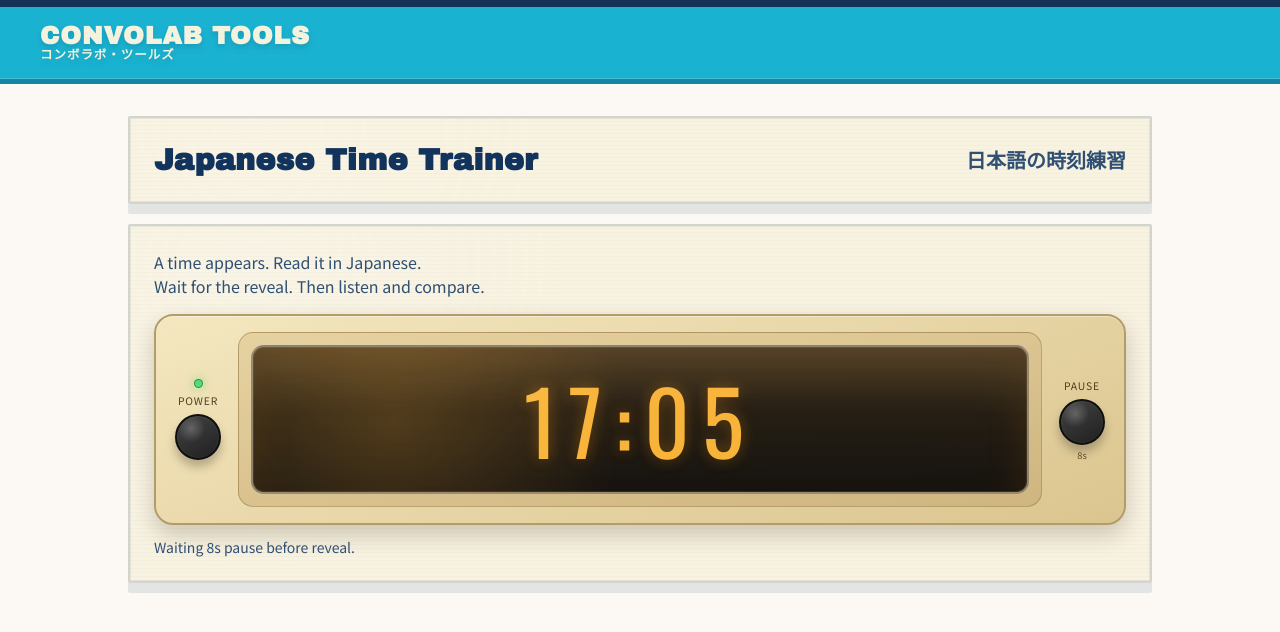
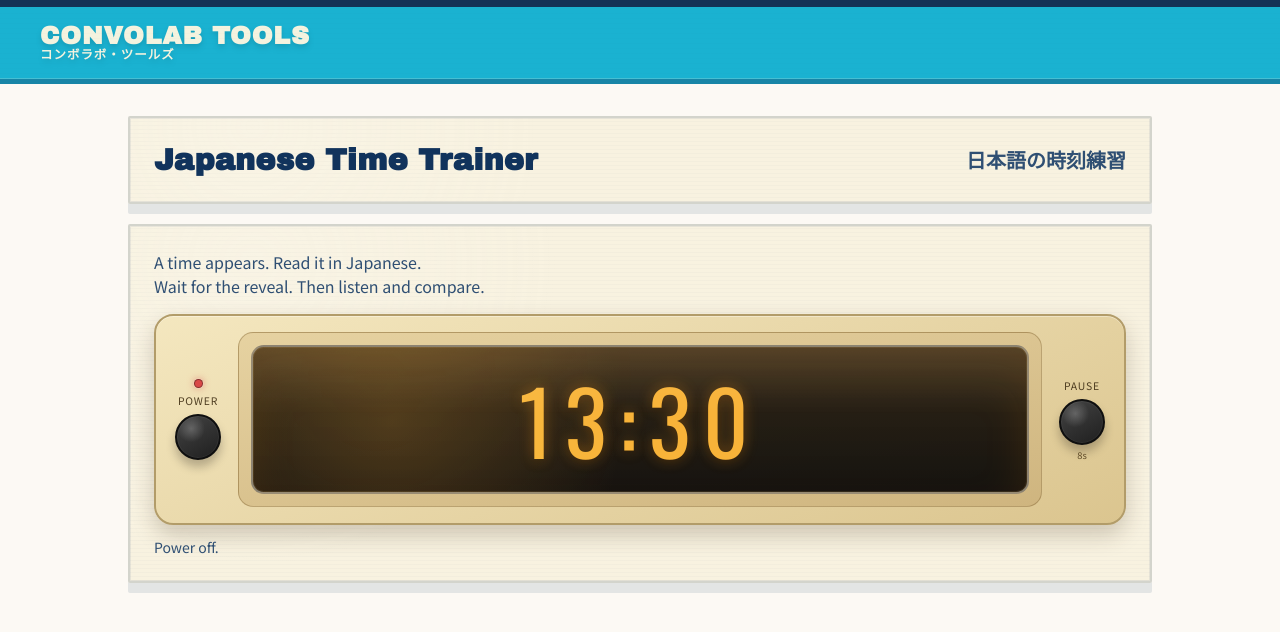
Before and after one commit to andyroo2000/convo-lab, a React (Vite) app in the folder client/: page /tools/japanese-time-practice in a window 1280 px wide. Shown: the top 632 px of the page. Built offline with nearby package versions, Linux system fonts and the light colour scheme; no server answers.

Commit message:
fix: default trainer to power-off current local time

```diff
--- a/client/src/features/tools/japaneseTimePractice/components/JapaneseTimePracticeToolPage.tsx
+++ b/client/src/features/tools/japaneseTimePractice/components/JapaneseTimePracticeToolPage.tsx
@@ -10,7 +10,7 @@ import {
   playAudioClipSequence,
   type AudioSequencePlayback,
 } from '../../japaneseDate/logic/preRenderedTimeAudio';
-import { createRandomTimeCard, type TimePracticeCard } from '../logic/types';
+import { createRandomTimeCard, createTimeCard, type TimePracticeCard } from '../logic/types';
 
 interface RubyPartProps {
   script: string;
@@ -20,6 +20,10 @@ interface RubyPartProps {
 
 const toTwoDigits = (value: number) => String(value).padStart(2, '0');
 const PAUSE_OPTIONS = [3, 5, 8] as const;
+const createCurrentLocalTimeCard = (): TimePracticeCard => {
+  const now = new Date();
+  return createTimeCard(now.getHours(), now.getMinutes());
+};
 
 const RubyPart = ({ script, kana, showFurigana }: RubyPartProps) => (
   <ruby className="mr-1">
@@ -66,8 +70,8 @@ const UnitRubyPart = ({ script, kana, showFurigana }: RubyPartProps) => {
 };
 
 const JapaneseTimePracticeToolPage = () => {
-  const [card, setCard] = useState<TimePracticeCard>(() => createRandomTimeCard());
-  const [isPowerOn, setIsPowerOn] = useState(true);
+  const [card, setCard] = useState<TimePracticeCard>(createCurrentLocalTimeCard);
+  const [isPowerOn, setIsPowerOn] = useState(false);
   const [isRevealed, setIsRevealed] = useState(false);
   const [isPlaying, setIsPlaying] = useState(false);
   const [pauseSeconds, setPauseSeconds] = useState<number>(8);
```
